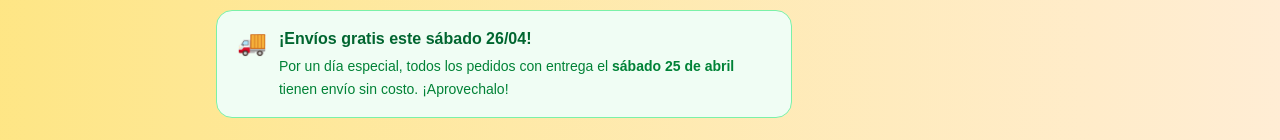
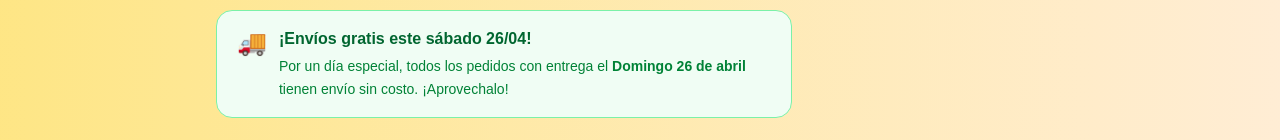
Before and after one commit to Zarzaandres/panaderia-carlita, a Next.js app: page / in a window 1280 px wide. Shown: the part 406-546 px from the top of the page. Built offline with nearby package versions, Linux system fonts and the light colour scheme.

Commit message:
actulizar cambios

```diff
--- a/app/page.tsx
+++ b/app/page.tsx
@@ -237,7 +237,7 @@ export default function PanaderiaCarlitaWeb() {
   <div>
     <p className="font-semibold text-green-800 text-base">¡Envíos gratis este sábado 26/04!</p>
     <p className="mt-1 text-green-700 text-sm leading-relaxed">
-      Por un día especial, todos los pedidos con entrega el <strong>sábado 25 de abril</strong> tienen envío sin costo. ¡Aprovechalo!
+      Por un día especial, todos los pedidos con entrega el <strong>Domingo 26 de abril</strong> tienen envío sin costo. ¡Aprovechalo!
     </p>
   </div>
 </div>
```
